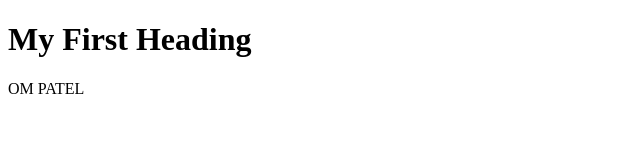
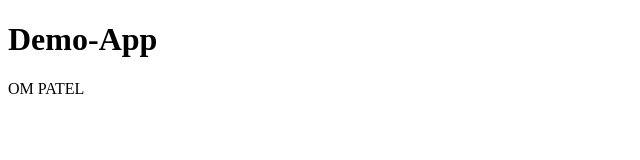
Before and after one commit to omkarpatel00/Demo-Html, a plain HTML site: page index.html in a window 1280 px wide. Shown: the whole page, without its empty margins (0-640 px from the left). Drawn offline with Linux system fonts and the light colour scheme.

Commit message:
Update index.html

```diff
--- a/index.html
+++ b/index.html
@@ -2,7 +2,7 @@
 <html>
 <body>
 
-<h1>My First Heading</h1>
+<h1>Demo-App</h1>
 <p>OM PATEL</p>
 
 </body>
```
